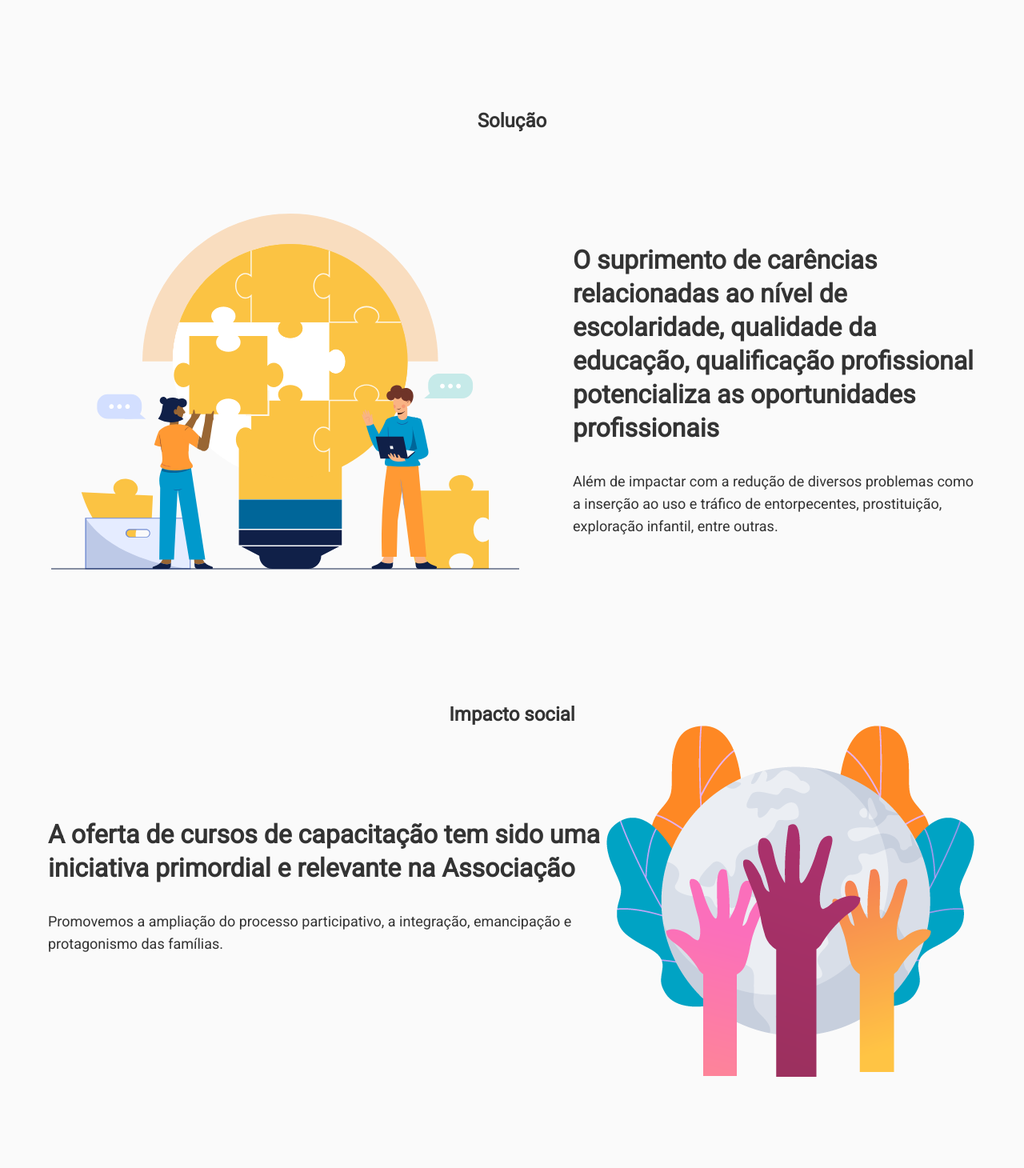
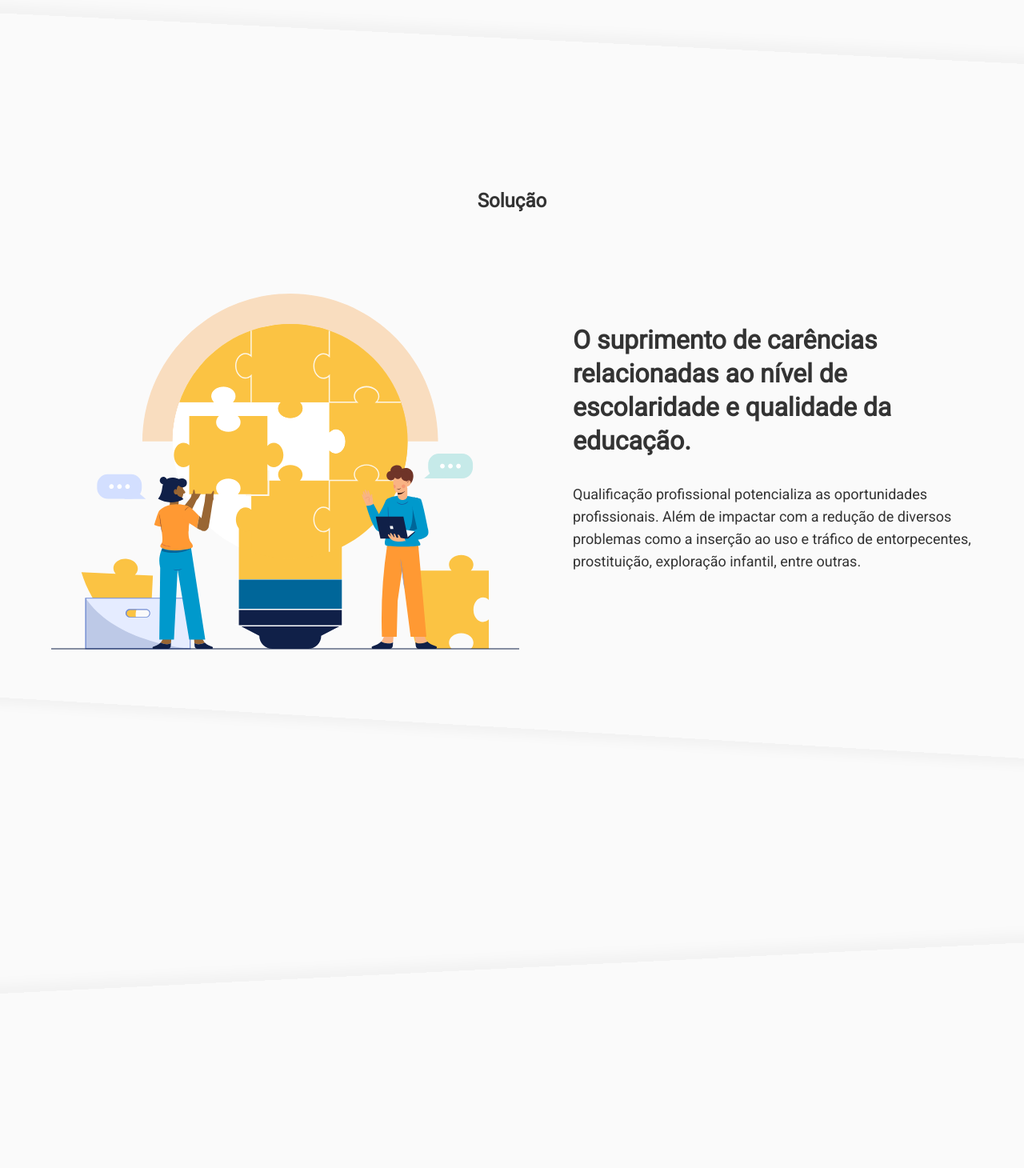
Before and after one commit to marcosaureliob/maoNoArado, a Next.js app: page / in a window 1280 px wide. Shown: the part 2640-4100 px from the top of the page at 80% size. Built offline with nearby package versions, Linux system fonts and the light colour scheme.

Commit message:
Session split shadows

```diff
--- a/src/app/page.tsx
+++ b/src/app/page.tsx
@@ -20,9 +20,12 @@ import {
   MaxWidthBox,
   BannerInfo,
   BoxInfo,
+  BackgroundSection,
 } from '@/styles/page/home'
 
 import BackgroundBanner from '@/assets/background-banner.svg'
+import BackgroundProjectTop from '@/assets/background-project-top.svg'
+import BackgroundProjectBottom from '@/assets/background-project-bottom.svg'
 
 import AC from '../assets/partners/ac.svg'
 import Enel from '../assets/partners/enel.svg'
@@ -139,7 +142,17 @@ export default function Home() {
           </ImageKids>
         </MaxWidthBox>
       </SecondContainer>
-      <Title>
+
+      <BackgroundSection>
+        <Image
+          src={BackgroundProjectTop}
+          alt=""
+          fill={true}
+          style={{ objectFit: 'cover', transform: 'scaleX(-1)' }}
+        />
+      </BackgroundSection>
+
+      <Title marginTop>
         <h2>Solução</h2>
       </Title>
       <ThirdContainer>
@@ -148,17 +161,36 @@ export default function Home() {
         </ImageKids>
         <div>
           <h2>
-            O suprimento de carências relacionadas ao nível de escolaridade,
-            qualidade da educação, qualificação profissional potencializa as
-            oportunidades profissionais
+            O suprimento de carências relacionadas ao nível de escolaridade e
+            qualidade da educação.
           </h2>
           <p>
-            Além de impactar com a redução de diversos problemas como a inserção
-            ao uso e tráfico de entorpecentes, prostituição, exploração
-            infantil, entre outras.
+            Qualificação profissional potencializa as oportunidades
+            profissionais. Além de impactar com a redução de diversos problemas
+            como a inserção ao uso e tráfico de entorpecentes, prostituição,
+            exploração infantil, entre outras.
           </p>
         </div>
       </ThirdContainer>
+
+      <BackgroundSection>
+        <Image
+          src={BackgroundProjectBottom}
+          alt=""
+          fill={true}
+          style={{ objectFit: 'cover', transform: 'scaleX(-1)' }}
+        />
+      </BackgroundSection>
+
+      <BackgroundSection marginTop>
+        <Image
+          src={BackgroundProjectTop}
+          alt=""
+          fill={true}
+          style={{ objectFit: 'cover' }}
+        />
+      </BackgroundSection>
+
       <Title>
         <h2>Impacto social</h2>
       </Title>
@@ -177,6 +209,16 @@ export default function Home() {
           <Image src={Hands} alt="Peoples" />
         </ImageHands>
       </FourthContainer>
+
+      <BackgroundSection>
+        <Image
+          src={BackgroundProjectBottom}
+          alt=""
+          fill={true}
+          style={{ objectFit: 'cover' }}
+        />
+      </BackgroundSection>
+
       <Title>
         <h2>Doações</h2>
       </Title>
--- a/src/styles/page/home.ts
+++ b/src/styles/page/home.ts
@@ -183,7 +183,30 @@ export const ThirdContainer = styled('section', {
     },
   },
 })
+
+export const BackgroundSection = styled('div', {
+  variants: {
+    marginTop: {
+      true: {
+        marginTop: '10rem',
+      },
+    },
+  },
+
+  position: 'relative',
+  width: '100%',
+  height: '10rem',
+})
+
 export const Title = styled('section', {
+  variants: {
+    marginTop: {
+      true: {
+        marginTop: '6.25rem',
+      },
+    },
+  },
+
   display: 'flex',
   alignItems: 'center',
   justifyContent: 'center',
```
